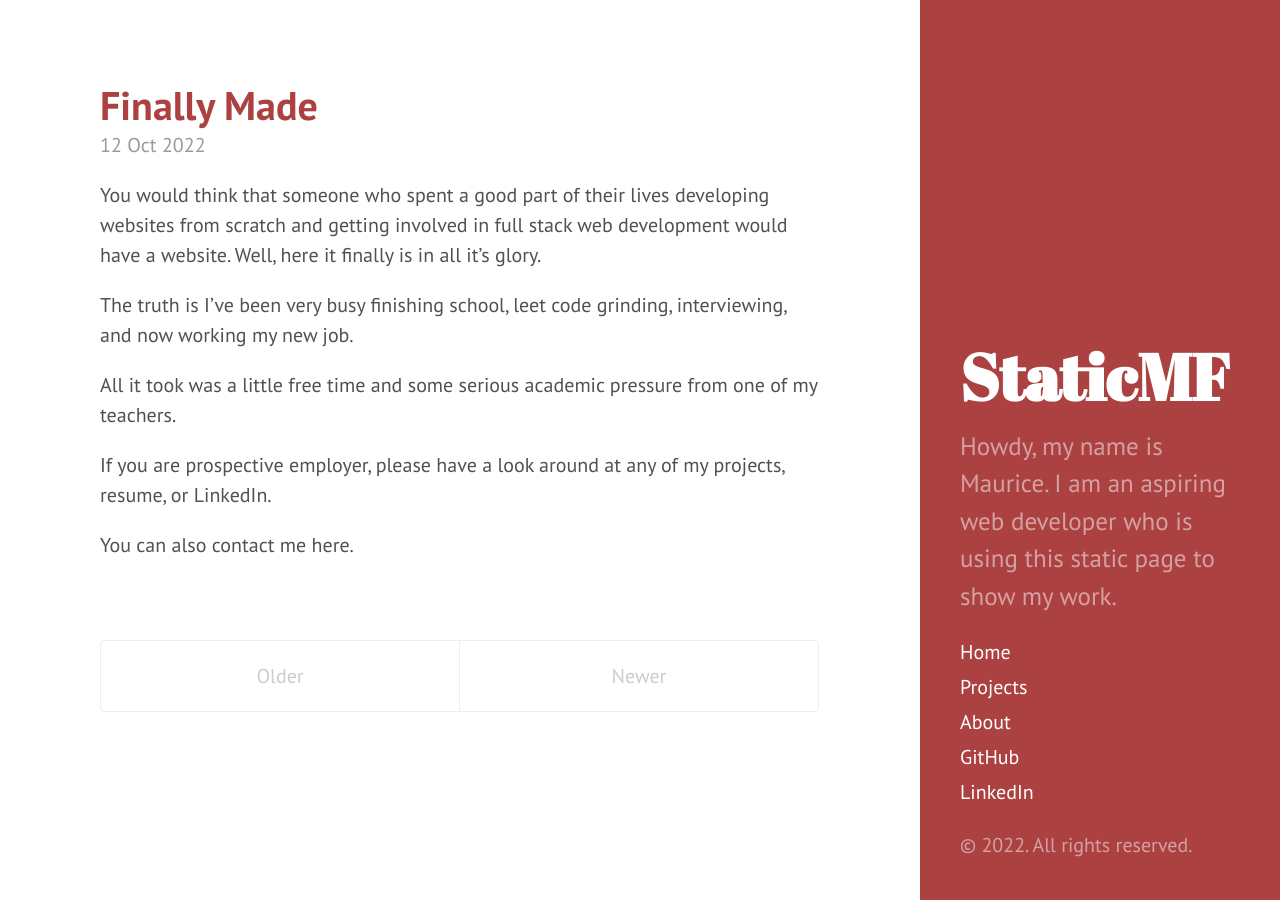
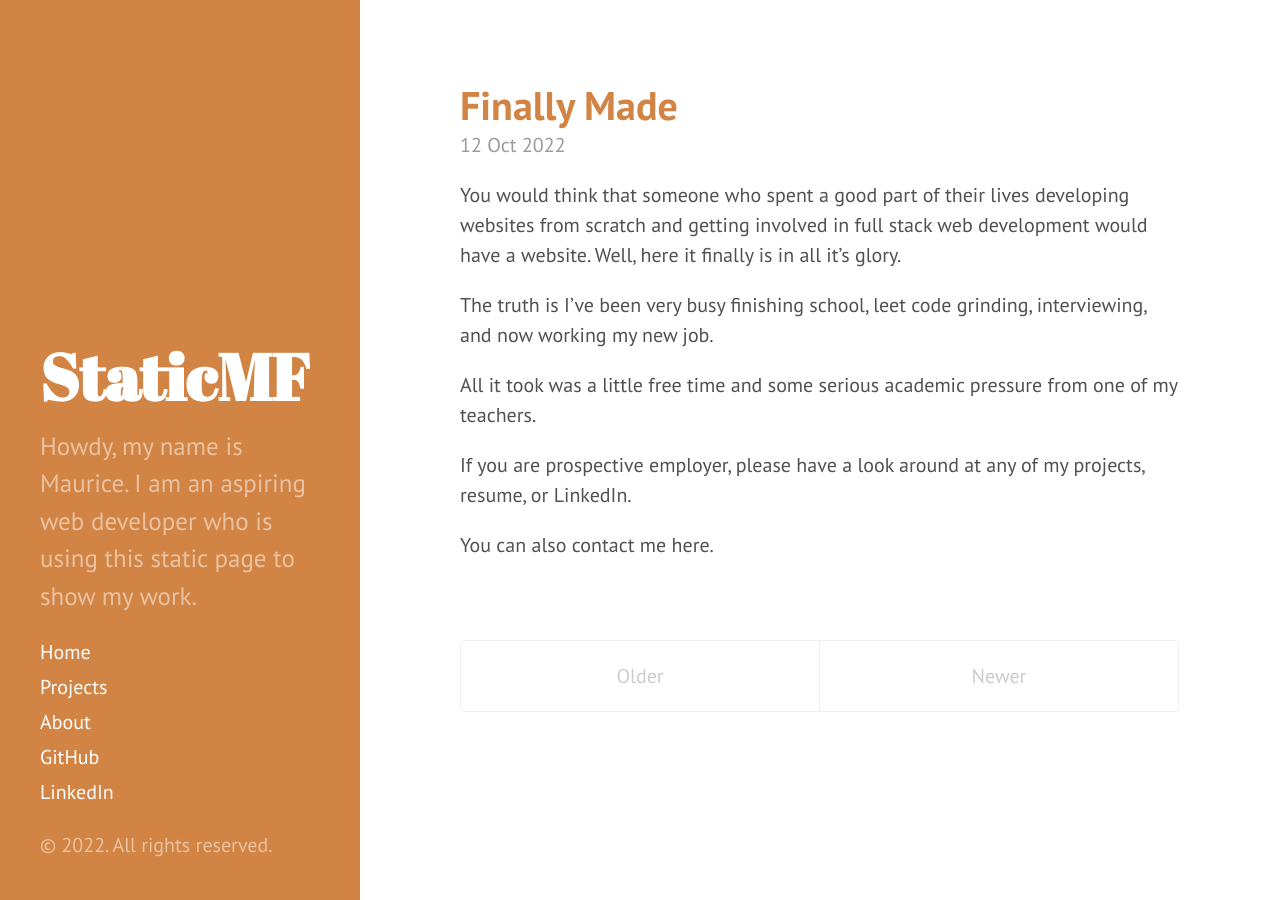
Before and after one commit to Maudi84/static_mf, a Jekyll site: the page built from index.html, in a window 1280 px wide. Built offline with Jekyll 4.4.1, drawn with Linux system fonts in a browser that asks for light colours; the list of posts is cut into pages by our own code.

Commit message:
Update default.html

```diff
--- a/_layouts/default.html
+++ b/_layouts/default.html
@@ -3,7 +3,7 @@
 
   {% include head.html %}
 
-  <body class="theme-base-08 layout-reverse">
+  <body class="theme-base-09">
 
     {% include sidebar.html %}
 
```
